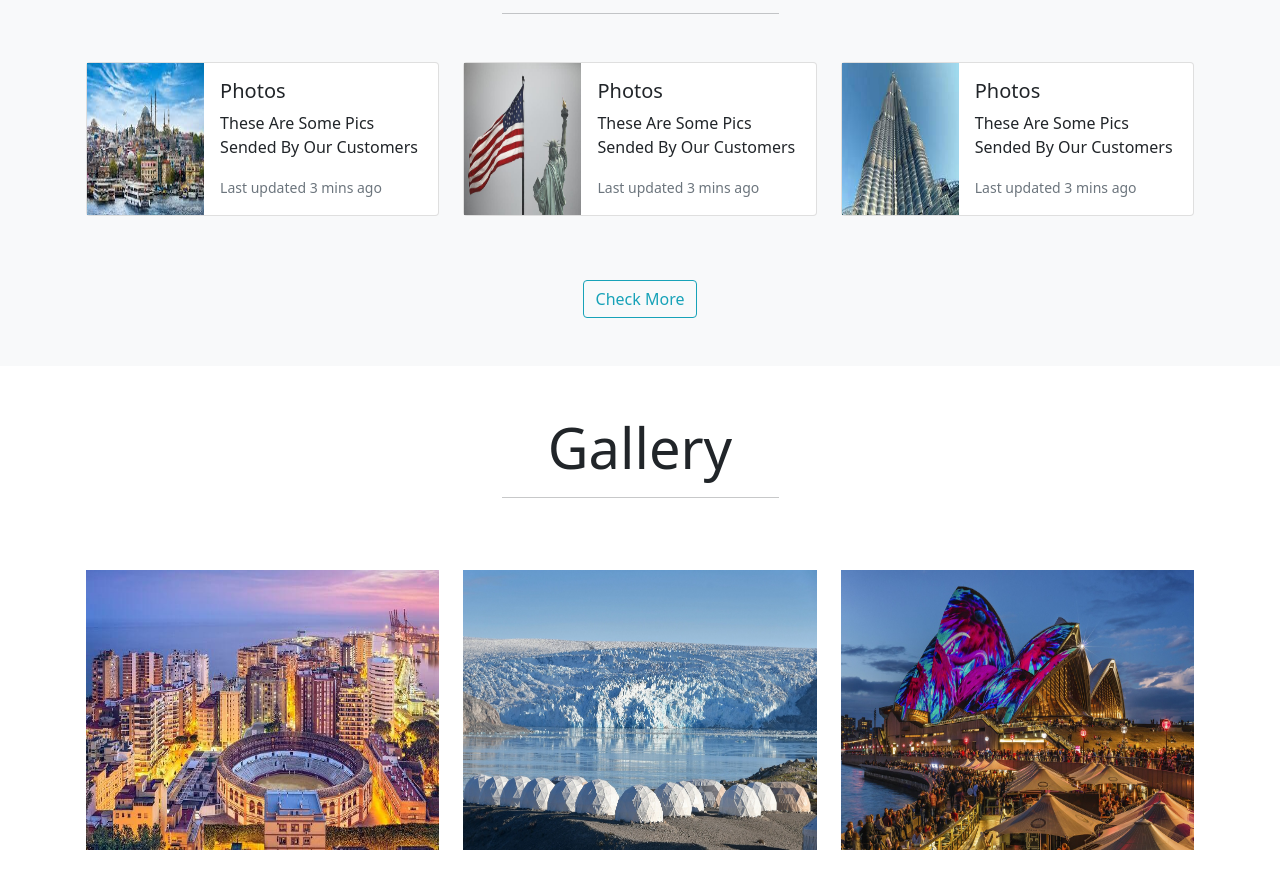
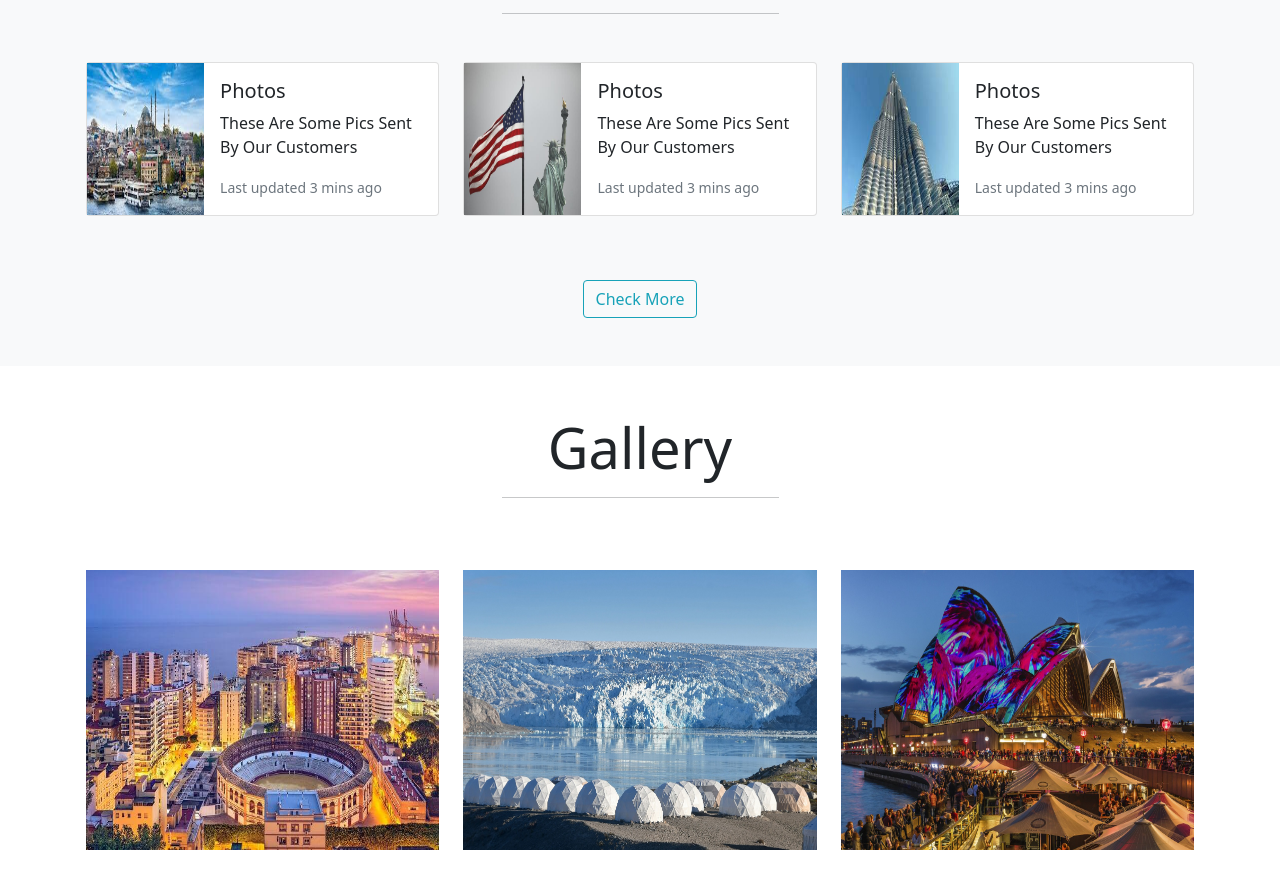
Before and after one commit to haroonahmed-sudo/travelagency, a plain HTML site: page index.html in a window 1280 px wide. Shown: the part 1520-2392 px from the top of the page. Drawn offline with nearby package versions, Linux system fonts and the light colour scheme.

Commit message:
Add files via upload

```diff
--- a/index.html
+++ b/index.html
@@ -115,7 +115,7 @@
                                     <h5 class="card-title">Photos</h5>
                                     <p class="card-text">
 
-                                        These Are Some Pics Sended By Our Customers
+                                        These Are Some Pics Sent By Our Customers
                                     </p>
                                     <p class="card-text"><small class="text-muted">Last updated 3 mins ago</small></p>
                                 </div>
@@ -133,7 +133,7 @@
                                 <div class="card-body">
                                     <h5 class="card-title">Photos</h5>
                                     <p class="card-text">
-                                        These Are Some Pics Sended By Our Customers</p>
+                                        These Are Some Pics Sent By Our Customers</p>
                                     <p class="card-text"><small class="text-muted">Last updated 3 mins ago</small></p>
                                 </div>
                             </div>
@@ -149,7 +149,7 @@
                             <div class="col-md-8">
                                 <div class="card-body">
                                     <h5 class="card-title">Photos</h5>
-                                    <p class="card-text"> These Are Some Pics Sended By Our Customers</p>
+                                    <p class="card-text"> These Are Some Pics Sent By Our Customers</p>
                                     <p class="card-text"><small class="text-muted">Last updated 3 mins ago</small></p>
                                 </div>
                             </div>
```
